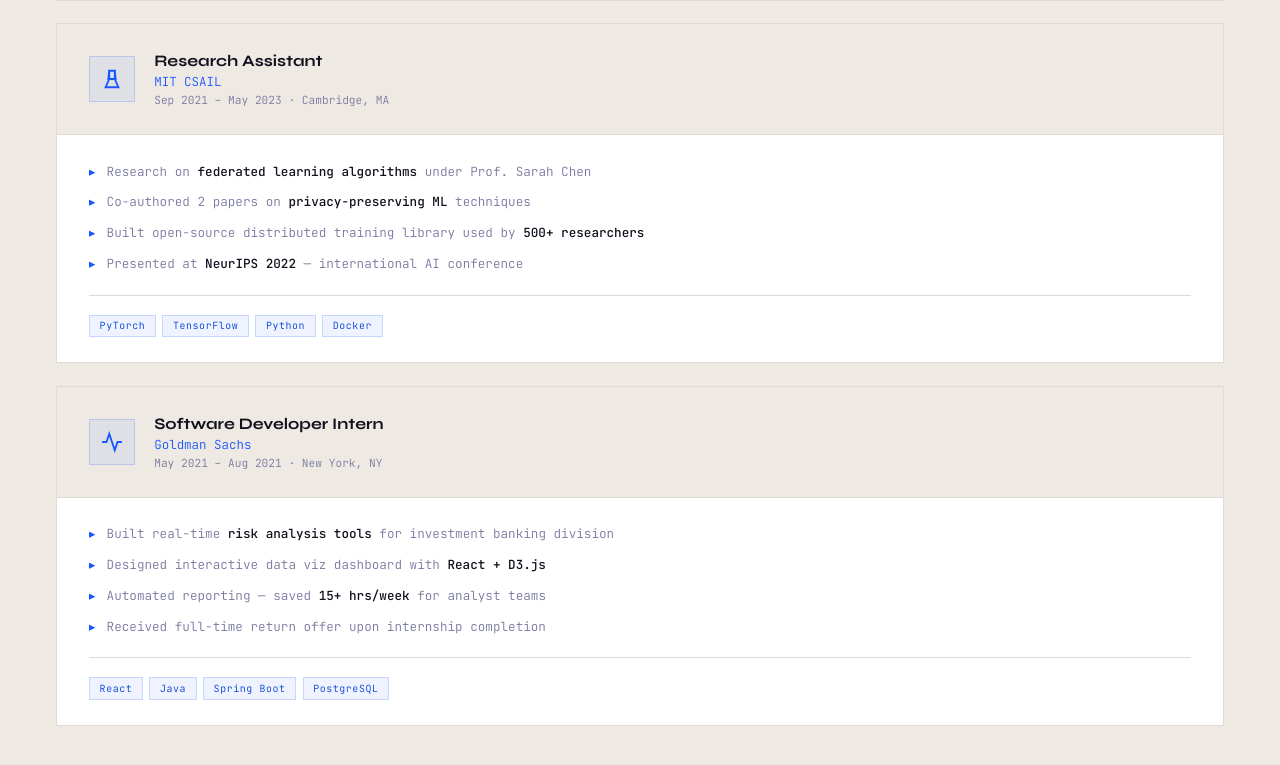
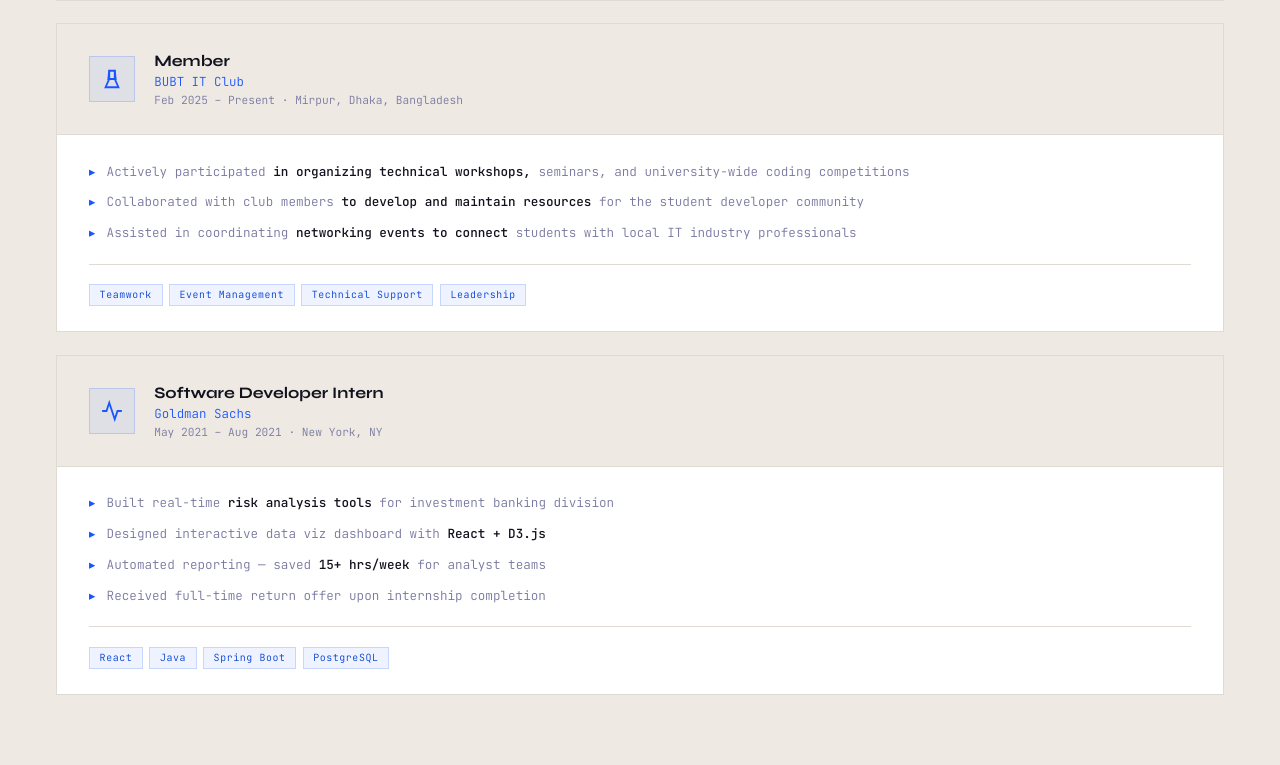
Before and after one commit to aminurislamdc/my-portfolio, a plain HTML site: page index.html in a window 1280 px wide. Shown: the part 3890-4655 px from the top of the page. Drawn offline with nearby package versions, Linux system fonts and the light colour scheme.

Commit message:
Update experience section in index.html

```diff
--- a/index.html
+++ b/index.html
@@ -294,19 +294,18 @@ Validity : 5 (Five) years from issuing date</div></div>
             <svg width="22" height="22" viewBox="0 0 24 24" fill="none" stroke="currentColor" stroke-width="2" stroke-linecap="round"><path d="M9 3h6l1 9H8L9 3z"/><path d="M5 21h14l-4-9H9L5 21z"/><line x1="9" y1="3" x2="9" y2="12"/><line x1="15" y1="3" x2="15" y2="12"/></svg>
           </div>
           <div>
-            <div class="exp-role">Research Assistant</div>
-            <div class="exp-co">MIT CSAIL</div>
-            <div class="exp-dur">Sep 2021 – May 2023 · Cambridge, MA</div>
+            <div class="exp-role">Member</div>
+            <div class="exp-co">BUBT IT Club</div>
+            <div class="exp-dur">Feb 2025 – Present · Mirpur, Dhaka, Bangladesh</div>
           </div>
         </div>
         <div class="exp-b">
           <ul>
-            <li>Research on <strong>federated learning algorithms</strong> under Prof. Sarah Chen</li>
-            <li>Co-authored 2 papers on <strong>privacy-preserving ML</strong> techniques</li>
-            <li>Built open-source distributed training library used by <strong>500+ researchers</strong></li>
-            <li>Presented at <strong>NeurIPS 2022</strong> — international AI conference</li>
+            <li>Actively participated <strong>in organizing technical workshops,</strong> seminars, and university-wide coding competitions</li>
+            <li>Collaborated with club members <strong>to develop and maintain resources</strong> for the student developer community</li>
+            <li>Assisted in coordinating <strong>networking events to connect</strong> students with local IT industry professionals</li>
           </ul>
-          <div class="exp-techs"><span class="etag">PyTorch</span><span class="etag">TensorFlow</span><span class="etag">Python</span><span class="etag">Docker</span></div>
+          <div class="exp-techs"><span class="etag">Teamwork</span><span class="etag">Event Management</span><span class="etag">Technical Support</span><span class="etag">Leadership</span></div>
         </div>
       </div>
       <div class="exp-card" data-rev>
```
